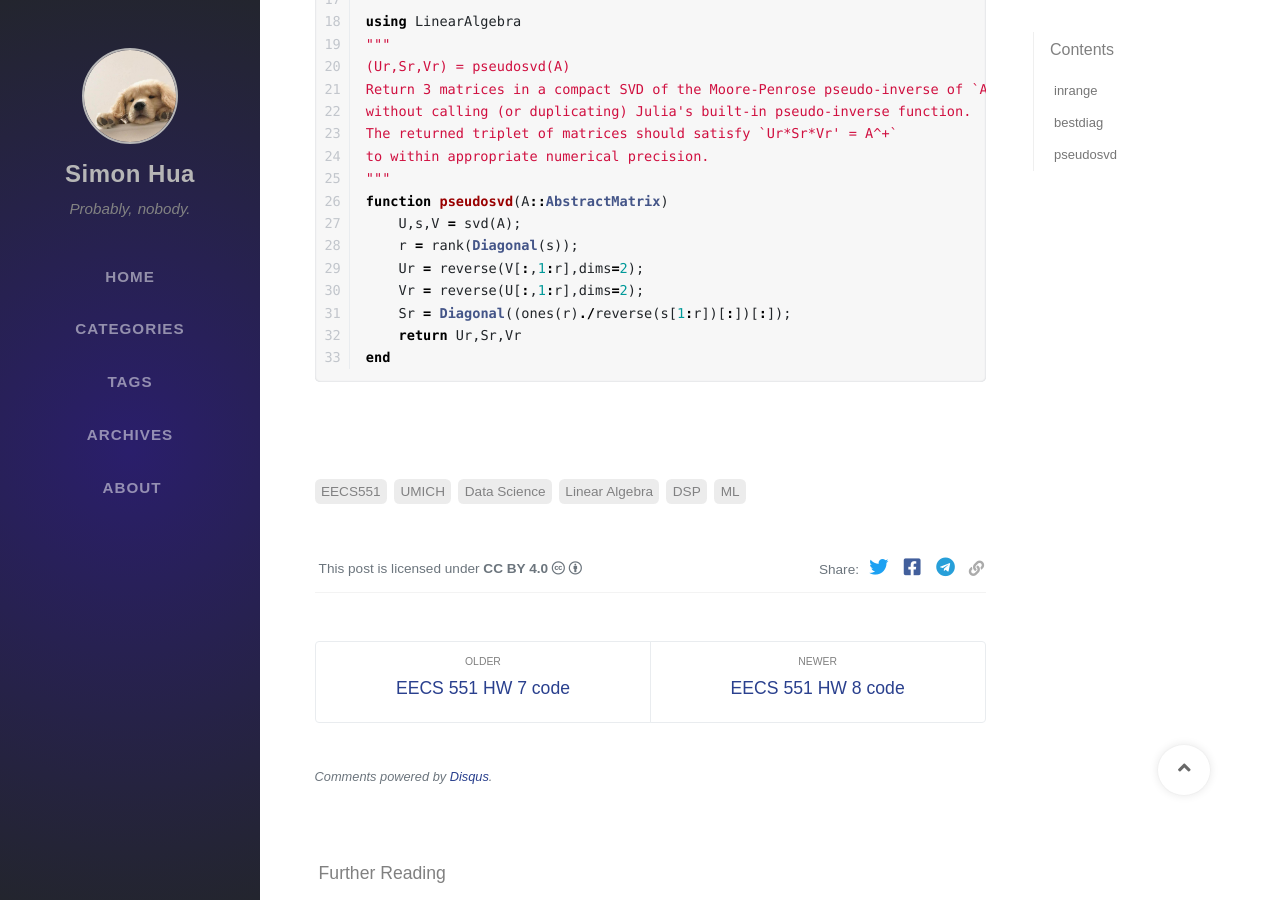
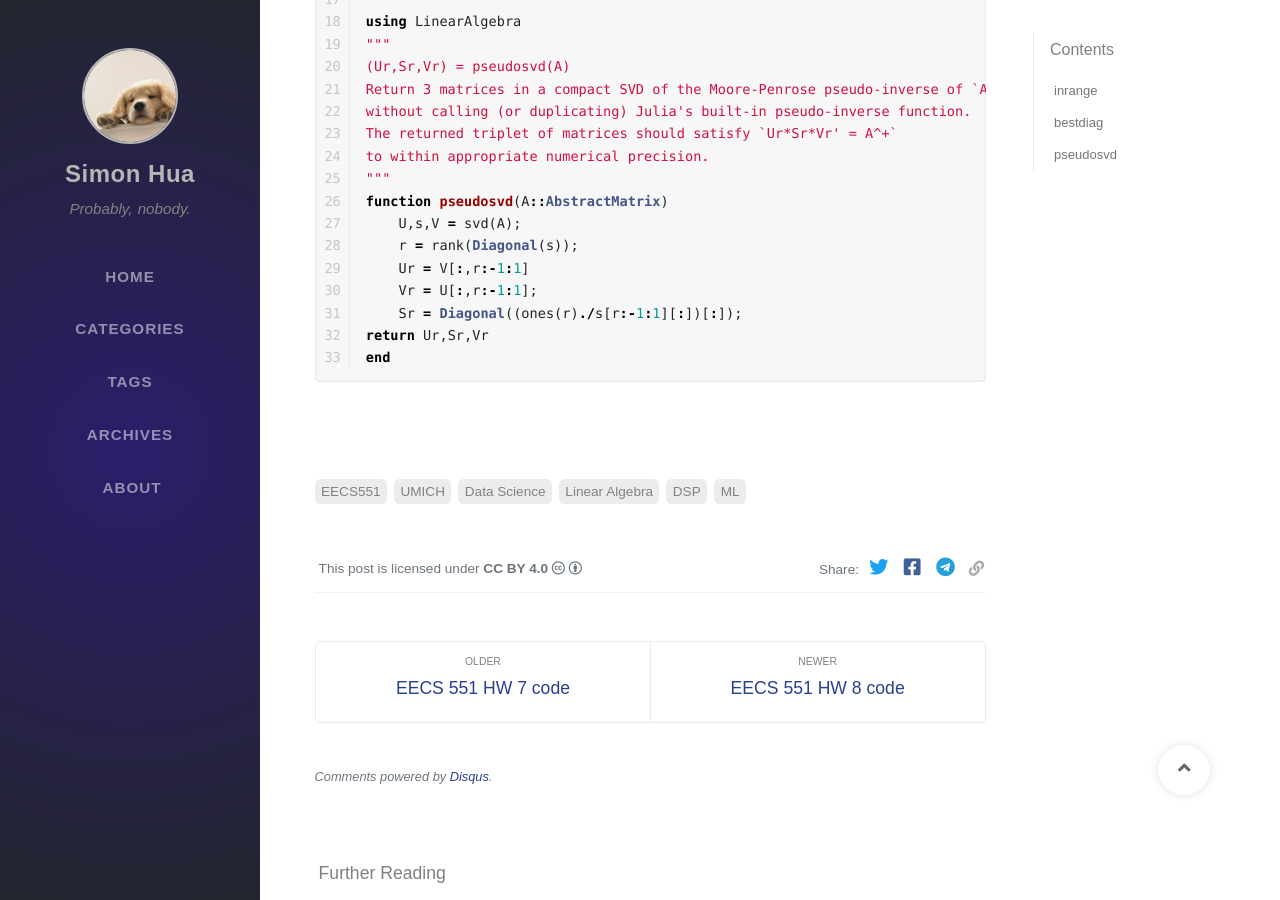
Before and after one commit to Huadous/huadous.github.io, a Jekyll site: the page built from _posts/2020-10-28-EECS-551-Midterm-2-code.md, in a window 1280 px wide and 900 px high, scrolled down 2324 px. Built offline with Jekyll 4.4.1, drawn with Linux system fonts in a browser that asks for light colours; nearby versions of some CDN libraries; some web fonts are replaced; comment, search, counter and statistics services are not loaded.

Commit message:
Update 2020-10-28-EECS-551-Midterm-2-code.md

````diff
--- a/_posts/2020-10-28-EECS-551-Midterm-2-code.md
+++ b/_posts/2020-10-28-EECS-551-Midterm-2-code.md
@@ -106,9 +106,9 @@ to within appropriate numerical precision.
 function pseudosvd(A::AbstractMatrix)
     U,s,V = svd(A);
     r = rank(Diagonal(s));
-    Ur = reverse(V[:,1:r],dims=2);
-    Vr = reverse(U[:,1:r],dims=2);
-    Sr = Diagonal((ones(r)./reverse(s[1:r])[:])[:]);
-    return Ur,Sr,Vr
+    Ur = V[:,r:-1:1]
+    Vr = U[:,r:-1:1];
+    Sr = Diagonal((ones(r)./s[r:-1:1][:])[:]);
+return Ur,Sr,Vr
 end
 ```
````
